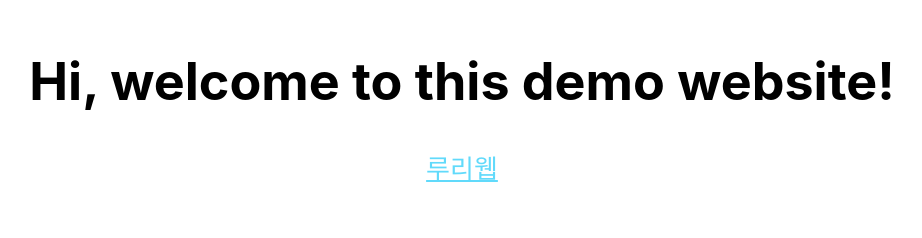
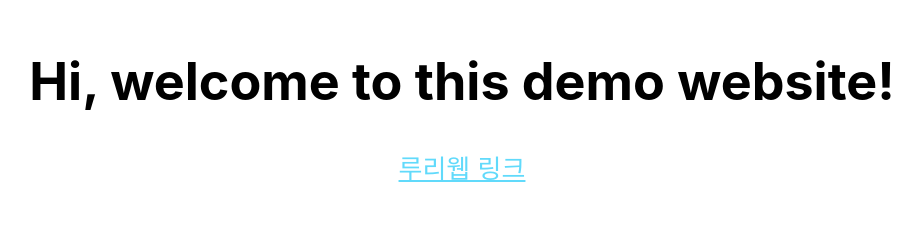
Before and after one commit to morris0906/MSA_Phase2_Fullstack, a React (Create React App) app in the folder react-blog/: page / in a window 1280 px wide. Shown: the part 300-538 px from the top of the page, without its empty margins (178-1100 px from the left). Built offline with nearby package versions, Linux system fonts and the light colour scheme.

Commit message:
testing deployment

```diff
--- a/react-blog/src/App.tsx
+++ b/react-blog/src/App.tsx
@@ -16,7 +16,7 @@ function App() {
           target="_blank"
           rel="noopener noreferrer"
         >
-          루리웹
+          루리웹 링크
         </a>
       </header>
       <Divider />
```
